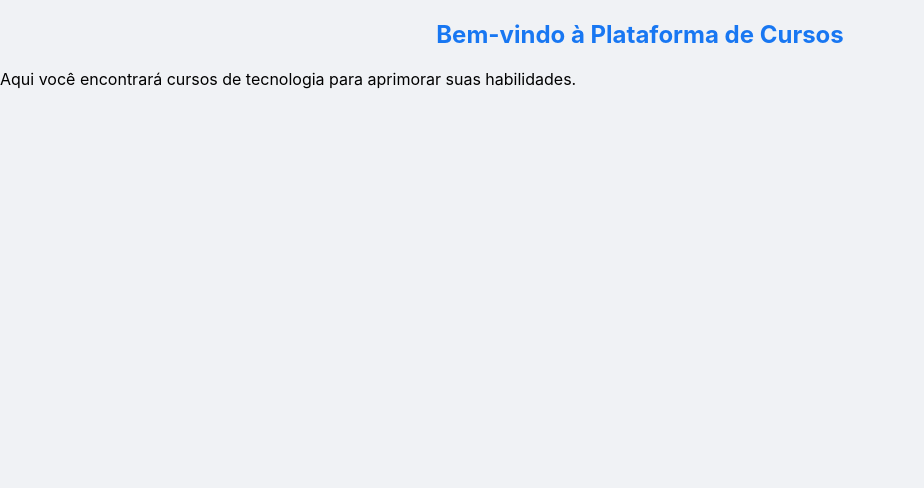
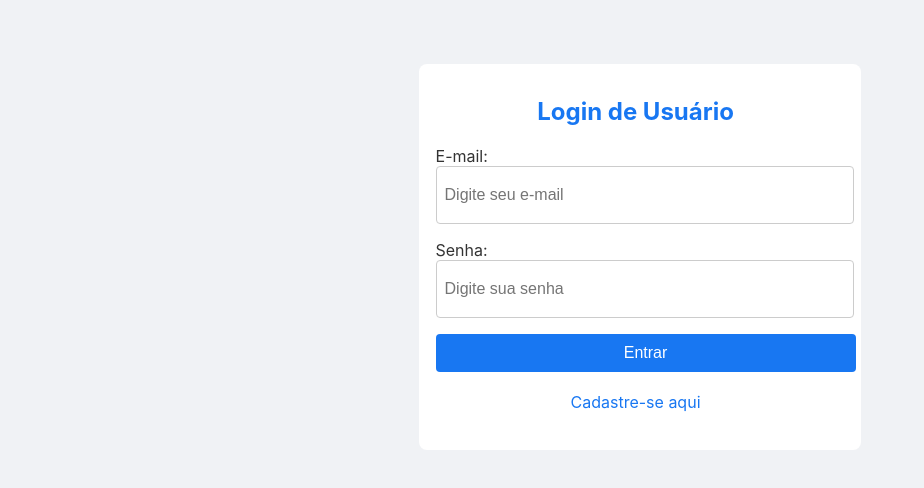
Before and after one commit to samuelcpr/Api-Users, a React (Create React App) app in the folder site/: page / in a window 1280 px wide. Shown: the top 488 px of the page, without its empty margins (0-924 px from the left). Built offline with nearby package versions, Linux system fonts and the light colour scheme.

Commit message:
chore: ajustando componente de rotas

```diff
--- a/site/src/AppRoutes.js
+++ b/site/src/AppRoutes.js
@@ -1,7 +1,6 @@
 import React from 'react';
 import { BrowserRouter as Router, Routes, Route } from 'react-router-dom';
-// import Header from './components/Header';
-// import Sidebar from './components/Sidebar';
+
 import Home from './pages/Home';
 import Course from './pages/Course';
 import Contact from './pages/Contact';
@@ -12,18 +11,25 @@ import LoginPage from './pages/LoginPage';
 import CadastroPage from './pages/CadastroPage';
 import './App.css';
 
-const AppRoutes = () => {
+const App = () => {
   return (
     <Router>
+       <div>
+            <Routes>
+              <Route path="/" element={<LoginPage />} />
+              <Route path="/cadastro" element={<CadastroPage />} />
+            </Routes>
+          </div>
 
           <main className="main-content">
             <Routes>
-            <Route path="/" element={<Home />} />
+              <Route path="/Home" element={<Home />} />
               <Route path="/contact" element={<Contact />} />
               <Route path="/account" element={<Account />} />
-            <Route path="/mydashboard" element={<Dashboard />} /> {/* Nova rota */}
+              <Route path="/dashboard" element={<Dashboard />} />
               <Route path="/support" element={<Support />} />
               <Route path="/course" element={<Course />} />
+
             </Routes>
           </main>
 
@@ -31,24 +37,4 @@ const AppRoutes = () => {
   );
 };
 
-const AuthRoutes = () => {
-  return (
-    <Router>
-      <Routes>
-        <Route path="/login" element={<LoginPage />} />
-        <Route path="/cadastro" element={<CadastroPage />} />
-      </Routes>
-    </Router>
-  );
-};
-
-const App = () => {
-  return (
-    <>
-      <AppRoutes />
-      <AuthRoutes />
-    </>
-  );
-};
-
 export default App;
```
Lines whose indentation alone changed are shown as unchanged.
